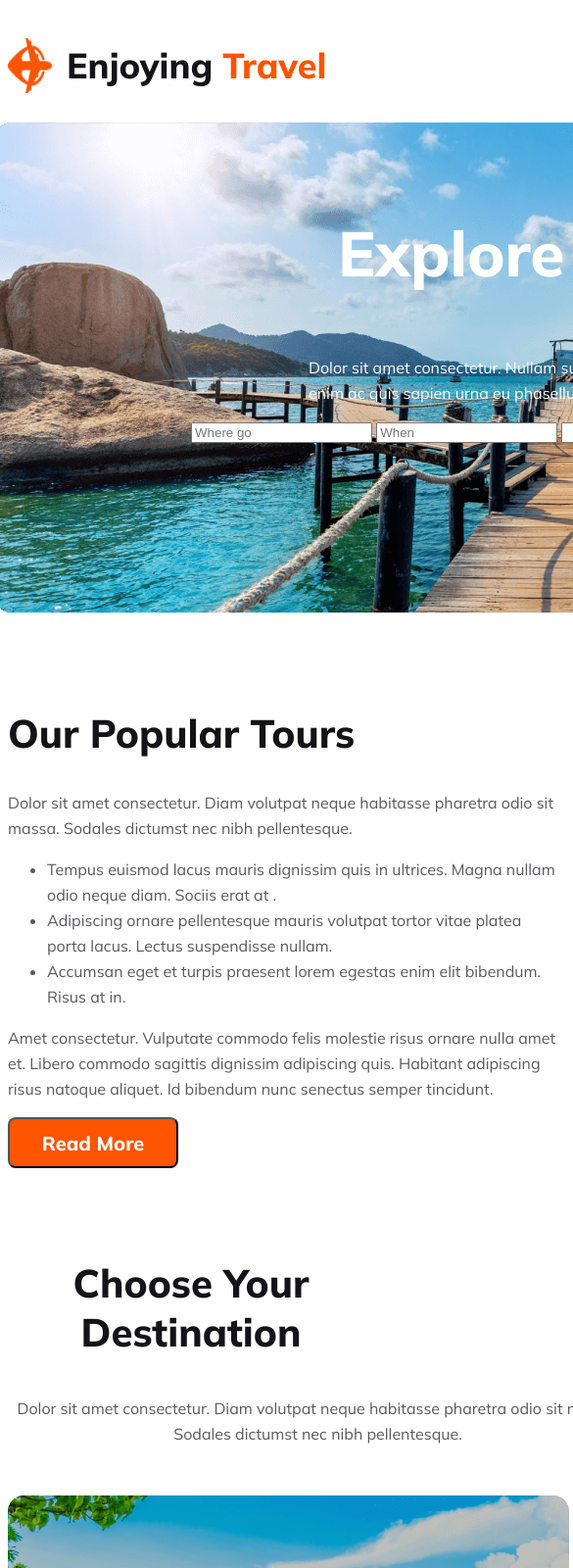
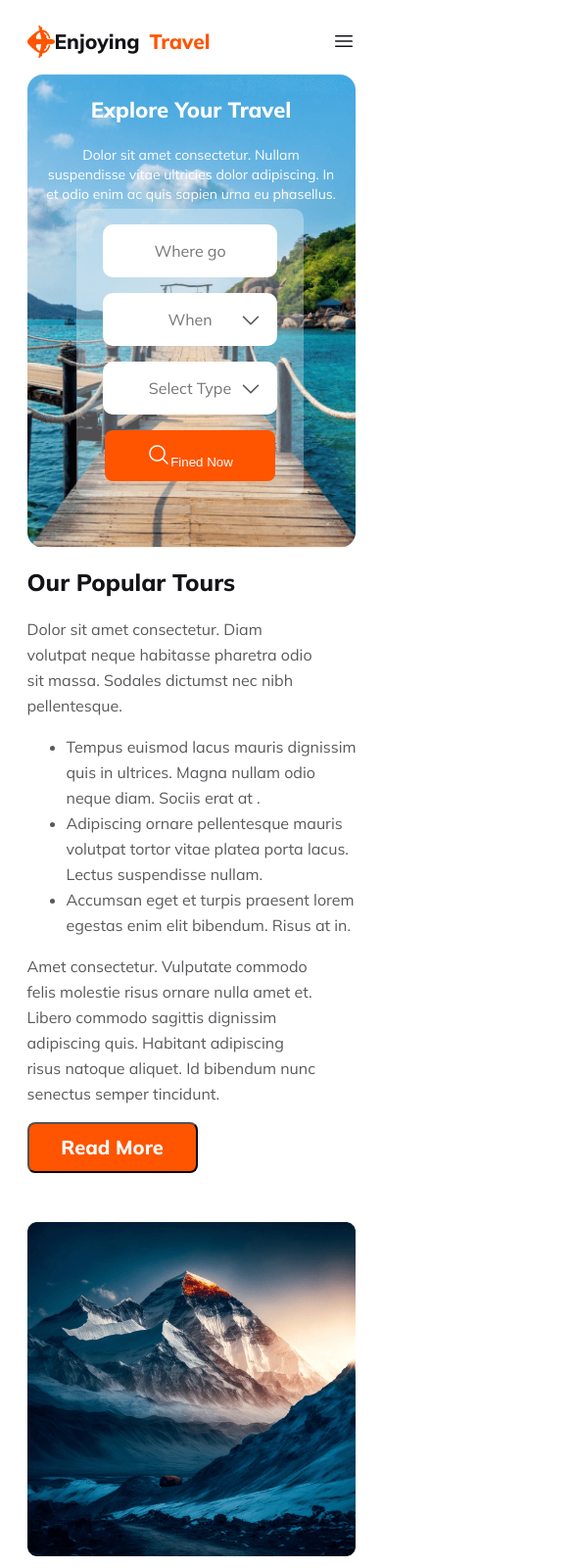
Before and after one commit to Nahid5h/my-second-assinment, a plain HTML site: page index.html in a window 390 px wide. Shown: the top 1600 px of the page at 98% size, 585 px wide, since content can reach past the window. Drawn offline with Linux system fonts and the light colour scheme.

Commit message:
all responsive added

```diff
--- a/index.html
+++ b/index.html
@@ -5,6 +5,7 @@
     <meta name="viewport" content="width=device-width, initial-scale=1.0">
     <title>Enjoying Travel Website</title>
     <link rel="stylesheet" href="styles/style.css">
+    <link rel="stylesheet" href="styles/responsive.css">
 </head>
 <body>
     <header>
@@ -16,8 +17,9 @@
 
 
             </div>
+            <img src="Images/Frame (2).png" alt="" class="hamburg">
             <div class="nav-items">
-                <a href="">Home</a>
+                <a class="class-home"href="">Home</a>
                 <a href="">Packages</a>
                 <a href="">Testimonial</a>
                 <a href="">Blog</a>
@@ -32,11 +34,17 @@
             <div class="class-explore">
                 <h3>Explore Your Travel</h3>
                 <p>Dolor sit amet consectetur. Nullam suspendisse vitae ultricies dolor adipiscing. In et odio enim ac quis sapien urna eu phasellus.</p>
-                <div>
+                <div class="input">
                     <input type="text" name="" placeholder="Where go">
-                    <input type="text" name="" placeholder="When">
-                    <input type="text" name="" placeholder="">
-                    <input type="text" name="" placeholder="">
+                    <div class="icon">
+                        <input type="text" name="" placeholder="When">
+                        <img src="Images/Frame.png" alt="">
+                    </div>
+                   <div class="icon">
+                    <input type="text" name="" placeholder="Select Type">
+                    <img src="Images/Frame.png" alt="">
+                   </div>
+                    <button class="find"> <img src="Images/Frame (1).png" alt="">Fined Now</button>
                 </div>
             </div>
         </section>
@@ -59,7 +67,7 @@
                 <img src="Images/Rectangle 4.png" alt="">
             </div>
         </section>
-        <section>
+        <section class="destination">
             <div class="class-choose">
                 <h3>Choose Your Destination</h3>
                 <p>Dolor sit amet consectetur. Diam volutpat neque habitasse pharetra odio sit massa. Sodales dictumst nec nibh pellentesque.</p>
@@ -73,7 +81,9 @@
                 <img src="Images/Rectangle 11.png" alt="">
                 <img src="Images/Rectangle 10.png" alt="">
             </div>
-            <section>
+            </section>
+
+            <section class="chooseus">
 
                 <div class="class-why">
                     <h3>Why Choose Us</h3>
@@ -122,7 +132,7 @@
                 </div>
             </section>
 
-        </section>
+
     </main>
     <footer>
         <section class="class-footer">
--- /dev/null
+++ b/styles/responsive.css
@@ -0,0 +1,310 @@
+@media screen and (max-width: 600px) {
+    .nav-section {
+          width: 335px;
+          justify-content: space-between;
+          align-items: center;
+    }
+    .nav-section .hamburg{
+        width: 24px;
+        height: 24px;
+    }
+
+    .nav-container {
+        /* justify-content: center; */
+
+    }
+
+    .nav-container img {
+        width: 28px;
+        height: 33px;
+
+    }
+
+    .nav-container p {
+        font-size: 21px;
+        margin-left: 0px;
+    }
+
+    .Travel {
+        font-size: 21px;
+    }
+
+    .nav-items {
+        display: none;
+        gap: 10px;
+        margin-left: 0;
+        /* margin-top: 10px; */
+    }
+
+    .nav-items a {
+        font-size: 10px;
+    }
+
+    .section-item {
+        flex-direction: column;
+        width: 335px;
+        height: 483px;
+        justify-content: normal;
+
+    }
+
+    .class-section img {
+        width: 335px;
+        height: 483px;
+        object-fit: cover;
+ border-radius: 16px;
+    }
+
+    .class-explore h3 {
+        font-size: 22px;
+
+        display: flex;
+       }
+       .class-explore p {
+        width: 304px;
+        font-size: 14px;
+       line-height: 20px;
+        margin: 5px auto;
+       }
+       .input{
+        flex-direction: column;
+        gap: 16px;
+        width: 200px;
+        height: auto;
+        align-items: center;
+        margin-left: 35px;
+        }
+        .class-main1{
+            flex-direction: column;
+            width: 335px;
+            margin: 0 auto;
+        }
+        .text-contain h1{
+            font-size: 24px;
+        }
+        .text-contain p{
+            width: 300px;
+        }
+
+        .text-contain ul{
+            width: 300px;
+        }
+        .maim-img1 {
+            margin-left: 0;
+            margin-top: 50px;
+        }
+
+.maim-img1 img {
+    width: 100%;
+}
+.destination{
+    width: 335px;
+    margin: 50px auto 0;
+ }
+.class-choose{
+    margin: 0;
+}
+.class-choose h3{
+    font-size: 24px;
+}
+
+.class-choose p{
+    width: auto;
+}
+.class-img {
+    display: flex;
+    flex-direction: column;
+}
+.chooseus{
+    width: 335px;
+    margin: 0 auto;
+}
+.class-why h3{
+    font-size: 24px;
+}
+.class-why p {
+    width: auto;
+}
+.hand-picked {
+    flex-direction: column;
+}
+.class-1 , .class-2 , .class-3{
+    width: 335px;
+}
+.class-4{
+    flex-direction: column;
+    width: 335px;
+    margin: 0 auto;
+    gap: 20px;
+}
+.class-news{
+    width: 335px;
+    padding: 10px;
+}
+.class-hr {
+    width: 300px;
+}
+.class-news input{
+    width: 325px;
+}
+.class-4 button {
+    width: 325px;
+}
+.class-75{
+    margin-left: 0;
+}
+.class-75 img{
+    width: 100%;
+}
+.class-travel{
+    width: 214.023px;
+height: 79.268px;
+}
+.class-travel h3 {
+    font-size: 15.854px;
+    margin-bottom: 0;
+}
+.class-travel h1{
+    font-size: 21.138px;
+    margin: 0;
+}
+
+footer{
+    width: 600px;
+    margin: 100px auto 0;
+}
+.class-footer {
+    width: 335px;
+    margin: 0 auto;
+}
+.class-lorem{
+    width: 300px;
+}
+
+    /* .nav-section {
+        flex-direction: column;
+
+
+    }
+
+    .nav-container {
+        justify-content: center;
+    }
+
+    .nav-items {
+        gap: 10px;
+        margin-left: 0;
+    }
+
+    .section-item {
+        width: 335px;
+
+    }
+
+    .class-section img {
+        width: 335px;
+        height: 490px;
+        object-fit: cover;
+        border-radius: 16px;
+    }
+
+    .class-explore {
+        flex-direction: column;
+        justify-content: center;
+        align-items: center;
+        margin-bottom: 0;
+        line-height: normal;
+    }
+
+    .class-explore h3 {
+        font-size: 22px;
+        margin-bottom: 0;
+    }
+
+    .class-explore p {
+        margin-top: 5px;
+        width: 304px;
+        font-size: 14px;
+        margin-bottom: 25px;
+
+    }
+
+    .input {
+        flex-direction: column;
+        margin-left: 50px;
+
+    }
+
+    .class-main1 {
+        flex-direction: column;
+        margin-top: 2px;
+    }
+
+    .text-contain h1 {
+        font-size: 20px;
+        margin-left: 30px;
+
+    }
+
+    .text-contain p {
+
+        font-size: 14px;
+        width: 334px;
+        font-weight: 400;
+        margin-left: 30px;
+    }
+
+    .text-contain ul {
+
+        font-size: 14px;
+        width: 334px;
+        font-weight: 400;
+        line-height: 24px;
+
+    }
+
+    .class-btn {
+        margin-left: 30px;
+        width: 150px;
+        height: 40px;
+
+
+        font-size: 18px;
+
+
+
+    }
+
+    .maim-img1 {
+        flex-direction: column;
+
+        width: 200px; */
+    /* height: 342px; */
+    /* border-radius: 16px;
+        object-fit: cover; */
+
+
+
+    /* }
+
+    .class-choose h3 {
+
+        font-size: 20px;
+
+
+    }
+
+    .class-choose p {
+        width: 309px;
+        font-size: 14px;
+    }
+
+    .class-img {
+        flex-direction: column;
+        width: 335px;
+        height: 176px;
+
+    }
+ */
+
+}
--- a/styles/style.css
+++ b/styles/style.css
@@ -35,7 +35,6 @@ body {
     gap: 10px;
 
 }
-
 .Travel {
     color: #FF5400;
     font-family: Mulish;
@@ -45,14 +44,14 @@ body {
 }
 
 .nav-items {
-    display: inline-flex;
+    display: flex;
     padding: 10px 0px;
-    justify-content: center;
+    justify-content: space-between;
     align-items: center;
+
     gap: 44px;
     margin-left: 354PX;
 }
-
 .nav-items a {
     text-decoration: none;
     color: #424247;
@@ -62,10 +61,17 @@ body {
 
     font-weight: 400;
 }
+/* .nav-items a, .class-home {
 
-.class-home {
     color: #FF5400;
-}
+} */
+
+
+
+
+
+
+
 
 .section-item {
     width: 1170px;
@@ -77,11 +83,11 @@ body {
 
 }
 
-.class-section {}
 
 .class-explore {
     position: absolute;
     margin-bottom: 150px;
+
 
 }
 
@@ -91,8 +97,11 @@ body {
     font-size: 64px;
 
     font-weight: 800;
+    display: flex;
+    justify-content: center;
+    align-items: center;
 
-    margin-left: 150px;
+    /* margin-left: 150px; */
 
 
 }
@@ -102,12 +111,60 @@ body {
     font-family: Mulish;
     font-size: 16px;
     width: 676px;
+    display: flex;
+    justify-content: center;
+    align-items: center;
+    text-align: center;
+    margin: 40px auto;
 
-    margin-left: 120px;
+    /* margin-left: 120px; */
     font-weight: 400;
     line-height: 26px;
     /* 162.5% */
 }
+
+.input {
+    display: inline-flex;
+    padding: 16px;
+    align-items: flex-start;
+    gap: 24px;
+    border-radius: 10px;
+    background: rgba(255, 255, 255, 0.30);
+}
+
+.input input {
+    width: 174px;
+    height: 52px;
+    color: rgba(19, 19, 24, 0.50);
+    text-align: center;
+    font-family: Mulish;
+    font-size: 16px;
+    border-radius: 10px;
+    font-weight: 400;
+    border: none;
+
+}
+.icon{
+    position: relative;
+}
+.icon img {
+    position: absolute;
+    right: 15px;
+    top: 16px;
+}
+ .find{
+    border-radius: 8px;
+    background: #FF5400;width: 174px;
+    height: 52px;
+     color: #FFF;
+     outline: none;
+     border: none;
+
+}
+.find img {
+
+}
+
 
 main {
     max-width: 1170px;
@@ -168,10 +225,11 @@ main {
 
 }
 
-/* .class-choose {
-    margin-top: 100px;
-    margin-left: 360px;
-} */
+.class-choose {
+   margin: 100px 20px auto;
+    /* margin-top: 100px;
+    margin-left: 360px; */
+}
 
 .class-choose h3 {
     color: #131318;
@@ -371,7 +429,8 @@ main {
 
 
 }
-footer{
+
+footer {
     width: 1440px;
     height: 502px;
     background: rgba(19, 19, 24, 0.05);
@@ -380,15 +439,15 @@ display: flex;
     align-items: center;
     justify-content: center;
 }
-.class-footer{
 
+.class-footer {}
 
-}
-.social{
+.social {
     display: flex;
     justify-content: center;
 }
-.copy-right{
+
+.copy-right {
     margin: 20px auto;
     text-align: center;
 }
@@ -412,13 +471,15 @@ text-align: center;
     font-weight: 800;
 
 }
-.class-lorem{
+
+.class-lorem {
     color: #5A5A5D;
     text-align: center;
     font-family: Mulish;
     font-size: 16px;
     width: 769px;
     font-weight: 400;
-line-height: 26px; /* 162.5% */
+    line-height: 26px;
+    /* 162.5% */
 
 }
```
Also changed, not shown: Images/Frame (1).png (added), Images/Frame (2).png (added), Images/Frame.png (added), Images/Frame.svg (deleted). Lines whose indentation alone changed are shown as unchanged.
